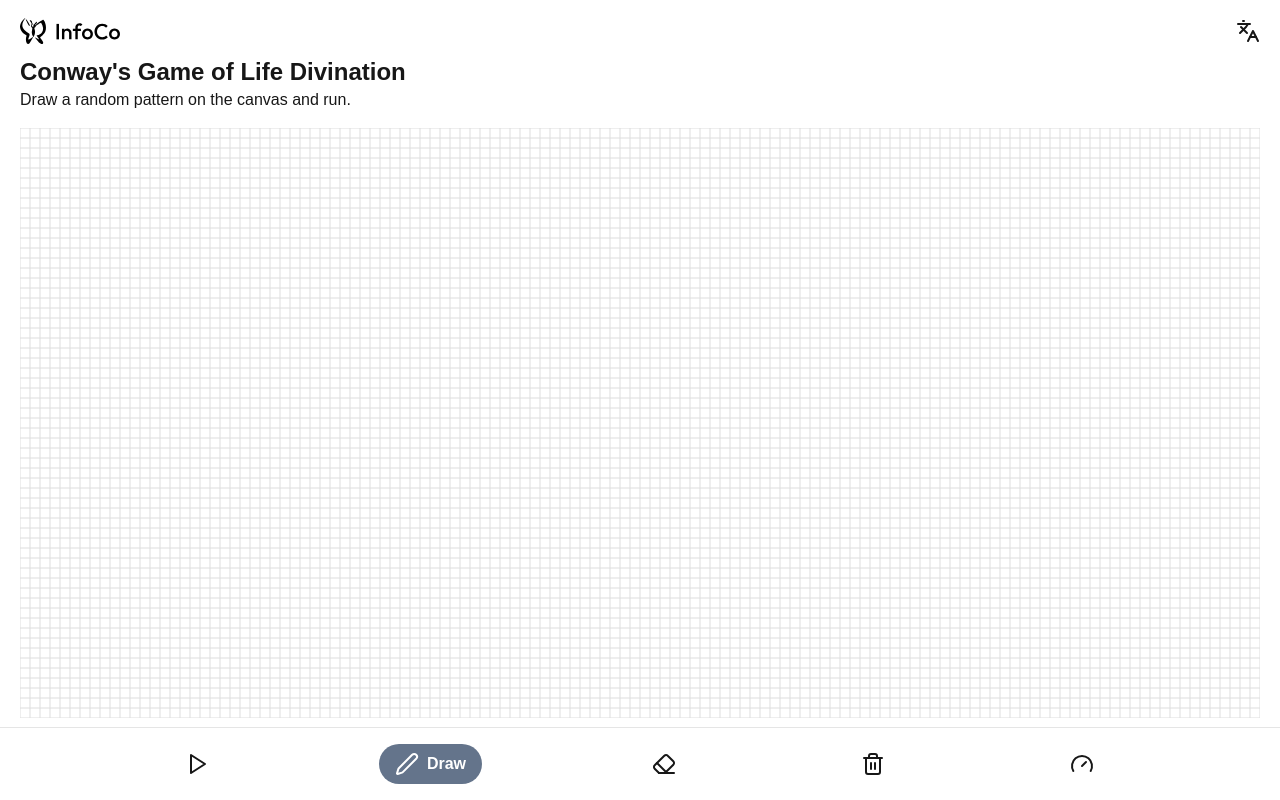
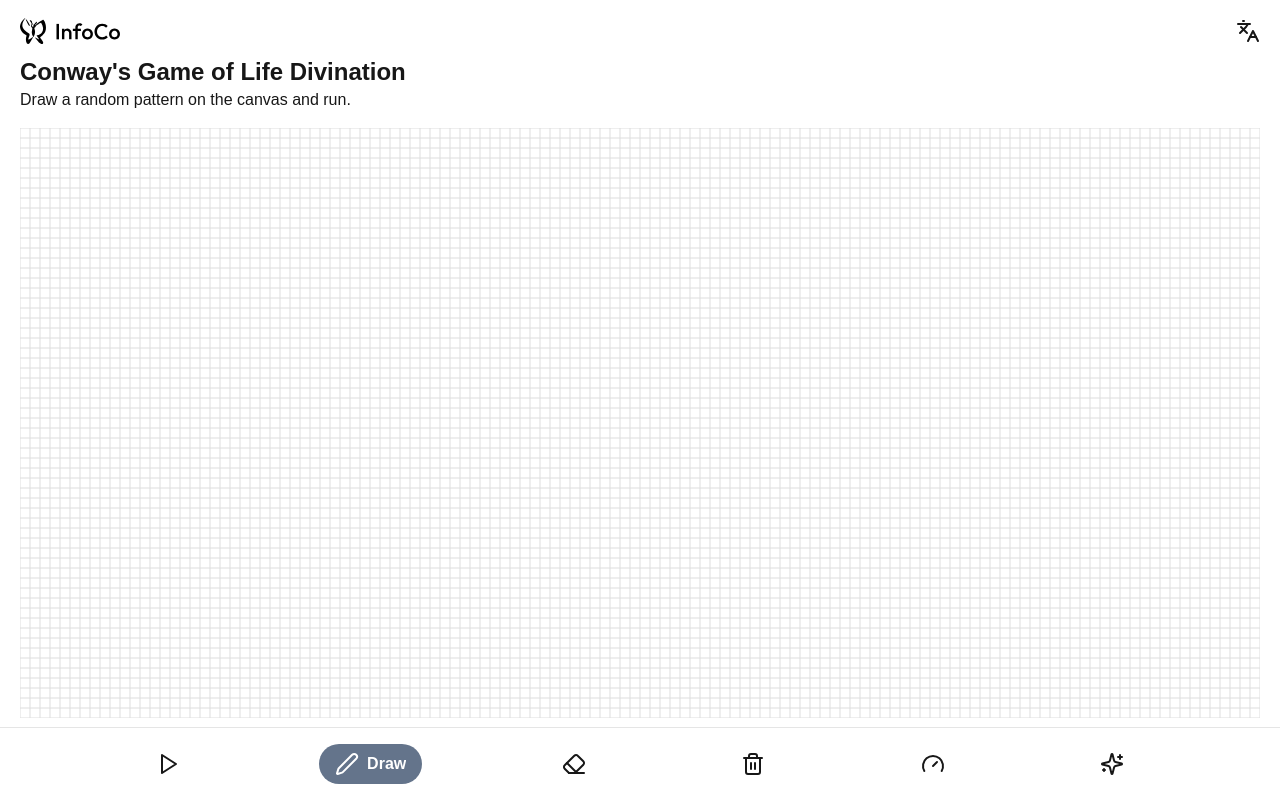
Before and after one commit to Zerlight/InfoCo-lifegame-proj, a Next.js app: page / in a window 1280 px wide. Built offline with nearby package versions, Linux system fonts and the light colour scheme.

Commit message:
feat: simple implement of getting the graph without grids

```diff
--- a/app/components/game-board.tsx
+++ b/app/components/game-board.tsx
@@ -1,4 +1,4 @@
-import React, { useRef, useEffect, useState } from "react";
+import React, { useRef, useState, useEffect, useImperativeHandle, forwardRef } from 'react';
 
 type GameBoardProps = {
   rows?: number;
@@ -10,22 +10,37 @@ type GameBoardProps = {
   mode: "draw" | "erase";
 };
 
-const GameBoard: React.FC<GameBoardProps> = ({
+export interface GameBoardHandles {
+  getCanvasBase64: () => string | undefined;
+}
+
+const GameBoard = forwardRef<GameBoardHandles, GameBoardProps>(({
   rows = 50,
   cols = 50,
   cellSize = 10,
   grid,
   setGrid,
   running,
-  mode = "draw",
-}) => {
+  mode = "draw"
+}, ref) => {
   const canvasRef = useRef<HTMLCanvasElement | null>(null);
   const [isDrawing, setIsDrawing] = useState(false);
+
+  useImperativeHandle(ref, () => ({
+    getCanvasBase64() {
+      const canvas = canvasRef.current;
+      if (!canvas) return undefined;
+      drawGrid(false); // Draw without grid lines for export
+      const base64 = canvas.toDataURL('image/png');
+      drawGrid(true); // Redraw with grid lines for continued editing
+      return base64;
+    }
+  }));
   if (typeof grid === "undefined" || typeof grid[0] === "undefined") {
     throw new Error("Grid is not defined.\nPlease initalize the grid as a 2D array of booleans.");
   }
 
-  const drawGrid = () => {
+  const drawGrid = (flag: boolean) => {
     const canvas = canvasRef.current;
     if (!canvas) return;
     const ctx = canvas.getContext("2d");
@@ -35,6 +50,7 @@ const GameBoard: React.FC<GameBoardProps> = ({
 
     // Draw grid lines
     ctx.strokeStyle = "#ddd";
+    if(flag){
       for (let i = 0; i <= rows; i++) {
         ctx.beginPath();
         ctx.moveTo(0, i * cellSize);
@@ -46,6 +62,7 @@ const GameBoard: React.FC<GameBoardProps> = ({
         ctx.moveTo(j * cellSize, 0);
         ctx.lineTo(j * cellSize, rows * cellSize);
         ctx.stroke();
+      }
     }
 
     // Draw cells
@@ -115,8 +132,19 @@ const GameBoard: React.FC<GameBoardProps> = ({
 
   const handleTouchEnd = () => setIsDrawing(false);
 
+  const getCanvasBase64 = () => {
+    drawGrid(false);
+    const canvas = canvasRef.current;
+    if(canvas){
+      const base64 = canvas.toDataURL("image/png");
+      drawGrid(true);
+      return base64;
+    }
+
+  }
+
   useEffect(() => {
-    drawGrid();
+    drawGrid(true);
   }, [grid]);
 
   return (
@@ -139,6 +167,8 @@ const GameBoard: React.FC<GameBoardProps> = ({
       }}
     />
   );
-};
+});
+
+GameBoard.displayName = 'GameBoard';
 
 export default GameBoard;
--- a/app/dictionaries/en.json
+++ b/app/dictionaries/en.json
@@ -5,5 +5,6 @@
     "erase": "Erase",
     "clear": "Cleared",
     "run": "Running",
-    "speed": "Speed"
+    "speed": "Speed",
+    "divine": "Divine"
 }
--- a/app/dictionaries/zh.json
+++ b/app/dictionaries/zh.json
@@ -5,5 +5,6 @@
     "erase": "擦除",
     "clear": "已清除",
     "run": "运行中",
-    "speed": "速度"
+    "speed": "速度",
+    "divine": "测试"
 }
--- a/app/page.tsx
+++ b/app/page.tsx
@@ -1,7 +1,7 @@
 "use client";
 
-import React, { useState, useEffect } from "react";
-import GameBoard from "@/app/components/game-board";
+import React, { useState, useEffect, useRef} from "react";
+import GameBoard, {GameBoardHandles} from "@/app/components/game-board";
 import { getNextGeneration } from "@/app/utils/game-logic";
 import {
   getDictionary,
@@ -10,7 +10,7 @@ import {
   Dictionary,
 } from "@/app/utils/dictionaries";
 import Image from "next/image";
-import { Languages, Pen, Eraser, Trash2, Gauge, Play } from "lucide-react";
+import { Languages, Pen, Eraser, Trash2, Gauge, Play, Sparkles } from "lucide-react";
 import TButton from "@/app/components/transition-button";
 import useMeasure from "react-use-measure";
 
@@ -30,6 +30,7 @@ const AppPage = () => {
     row: 0,
     col: 0,
   });
+  const gameBoardRef = useRef<GameBoardHandles>(null);
 
   useEffect(() => {
     getDictionary(lang).then((result) => setDict(result));
@@ -101,6 +102,7 @@ const AppPage = () => {
         <div className="mx-auto">
           {boardDimensions.row !== 0 && boardDimensions.col !== 0 && (
             <GameBoard
+              ref={gameBoardRef}
               grid={grid}
               setGrid={setGrid}
               running={running}
@@ -158,6 +160,21 @@ const AppPage = () => {
           <TButton>
             <Gauge />
           </TButton>
+          <TButton
+            onClick={()=>{
+              const base64 = gameBoardRef.current?.getCanvasBase64();
+              const imageHtml = `<img src="${base64}" alt="Captured Image" style="width: auto; height: auto; max-width: 100%; max-height: 100%;">`;
+              const newWindow = window.open("", "_blank", "width=600,height=400");
+              if(newWindow){
+                newWindow.document.write(imageHtml);
+                newWindow.document.title = "Preview";
+              }
+            }
+            }
+          >
+            <Sparkles />
+            <span>{dict.divine}</span>
+          </TButton>
         </div>
       </div>
     </div>
```
Also changed, not shown: 1 other file (tests, documents, lock files or other folders). Lines whose indentation alone changed are shown as unchanged.
